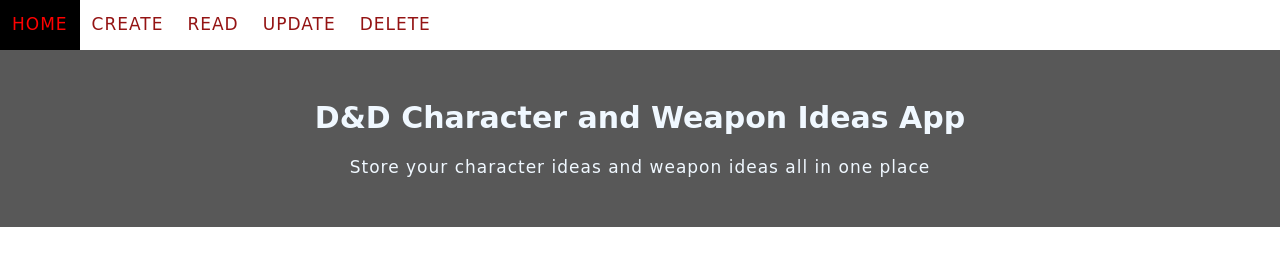
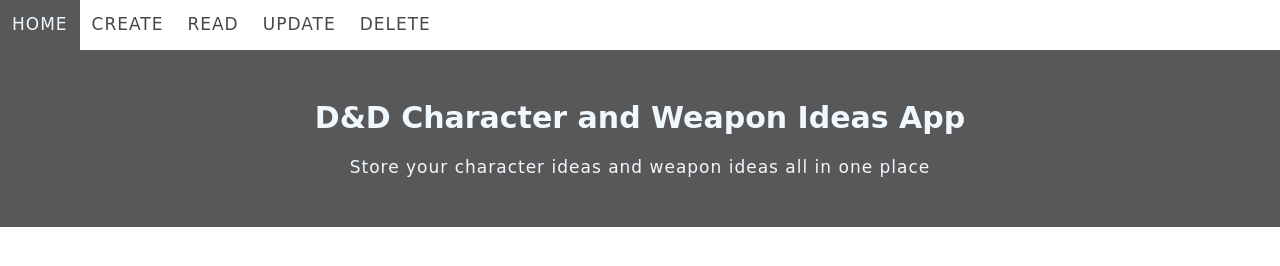
Before and after one commit to Callum-Robinson/Hobby-Project-frontend, a plain HTML site: page index.html in a window 1280 px wide. Drawn offline with Linux system fonts and the light colour scheme.

Commit message:
changed the nav colours to get rid of the red

```diff
--- a/css/style.css
+++ b/css/style.css
@@ -18,9 +18,6 @@ h1 {
 h2 {
     font-size: 2.2rem;
 }
-h3 {
-    font-size: 1.9rem;
-}
 p, a {
     font-size: 1.7rem; line-height: 1.5; letter-spacing: 1px;
 }
@@ -31,7 +28,7 @@ nav {
 }
 
 .nav-link, #toggle {
-    color:rgb(148, 19, 19);
+    color:rgb(71, 71, 71);
     padding: 12px;
     text-align: center;
     text-decoration: none;
@@ -39,8 +36,8 @@ nav {
 }
 
 .nav-link:hover, #toggle:hover {
-    background-color: rgb(0, 0, 0);
-    color: rgb(255, 0, 0);
+    background-color: rgb(88, 88, 88);
+    color: aliceblue;
 }
 
 #toggle {
```
